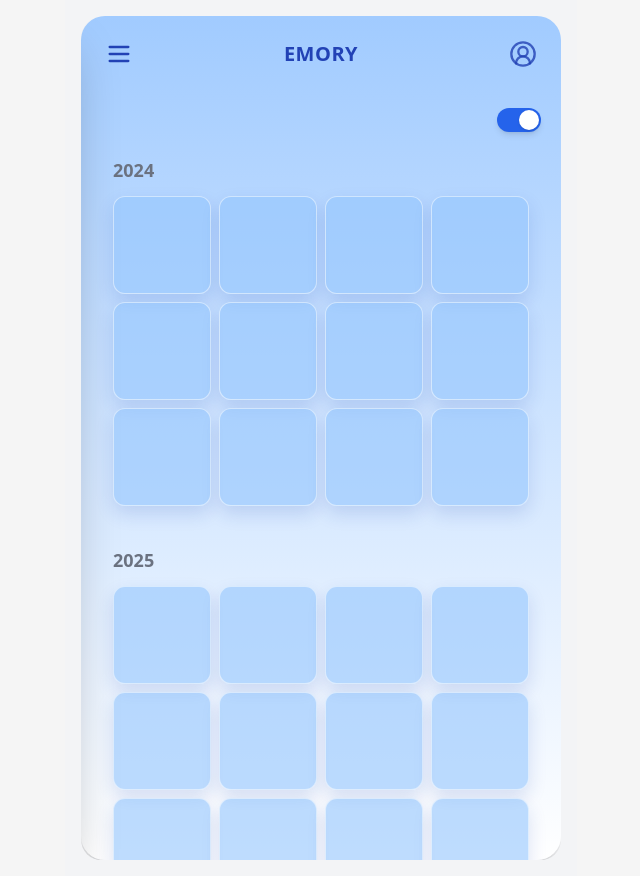
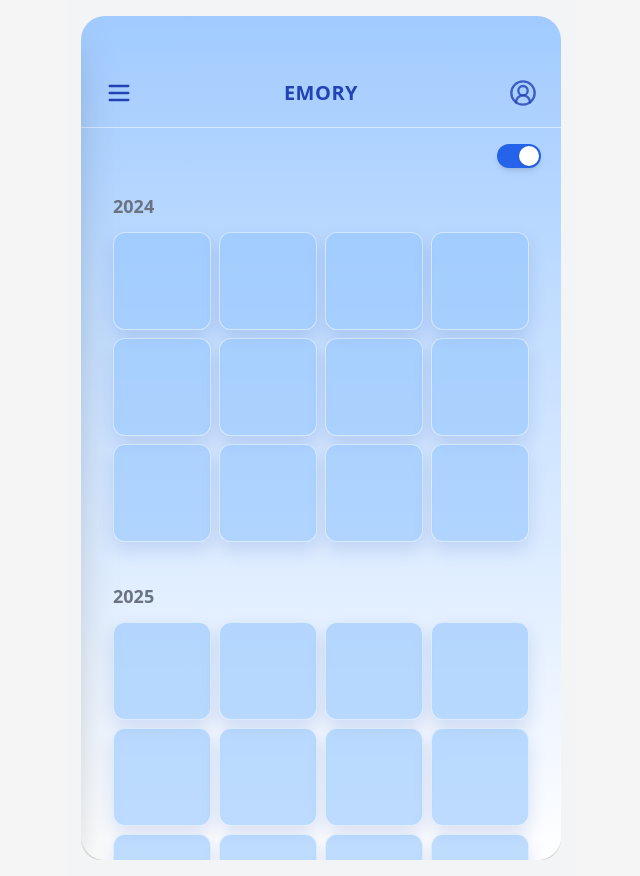
Before and after one commit to APPS-sookmyung/2025-EMORY-client, a React (Vite) app: page /diary-library in a window 1280 px wide. Shown: the whole page, without its empty margins (319-959 px from the left). Built offline with nearby package versions, Linux system fonts and the light colour scheme; a web font is replaced by a local one.

Commit message:
feat: 일기 미리보기 버전 2 구현

```diff
--- a/src/pages/diary-library.tsx
+++ b/src/pages/diary-library.tsx
@@ -23,8 +23,9 @@
       `}</style>
 
             <div className="w-full h-full rounded-3xl bg-gradient-to-b from-[#A1CBFF] to-white shadow-xl flex flex-col min-h-0">
-                {/* 헤더 */}
-                <header className="flex items-center justify-between p-4 flex-shrink-0">
+
+                {/* 상단바 */}
+                <header className="w-full h-[112px] px-4 flex items-end pb-3 border-b border-white/50">
                     <div className="w-full flex items-center justify-between">
                         <Button
                             variant="ghost"
@@ -55,7 +56,8 @@
                     className="
             flex-1 min-h-0 px-3 md:px-4
             pb-[calc(env(safe-area-inset-bottom)+32px)]
-            overflow-y-auto custom-scrollbar scroll-smooth
+
+            overflow-y-auto no-scrollbar scroll-smooth
           "
                 >
                     {/* 토글 */}
--- a/src/pages/diary-preview.tsx
+++ b/src/pages/diary-preview.tsx
@@ -136,7 +136,7 @@
       toast({ title: it.dateLabel, description: "상세 페이지로 이동 준비 중…" });
       // navigate(`/diary-${it.id}`)
     } else {
-      navigate("/diary/write"); // 경로 수정
+      navigate("/diary-write"); // 경로 수정
     }
   };
 
```
